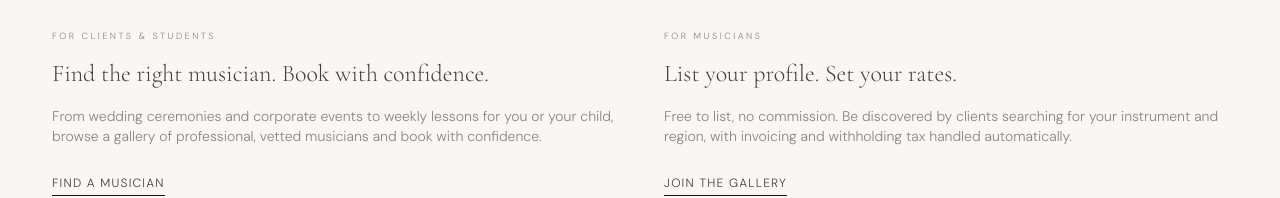
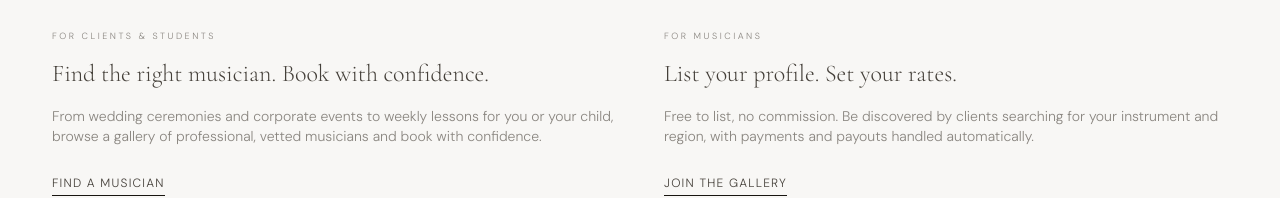
Before and after one commit to musiciangallery/Musician-Gallery, a Next.js app: page / in a window 1280 px wide. Shown: the part 1468-1666 px from the top of the page. Built offline with nearby package versions, Linux system fonts and the light colour scheme; no server answers; the database is empty.

Commit message:
Update page.tsx

```diff
--- a/src/app/page.tsx
+++ b/src/app/page.tsx
@@ -125,8 +125,8 @@ export default async function Home() {
             </h2>
             <p className="text-sm text-mid mb-6">
               Free to list, no commission. Be discovered by clients
-              searching for your instrument and region, with invoicing and
-              withholding tax handled automatically.
+              searching for your instrument and region, with payments and
+              payouts handled automatically.
             </p>
             <Link href="/join" className="text-xs tracking-[0.1em] uppercase border-b border-blk pb-1 hover:text-accent hover:border-accent">
               Join the gallery
```
